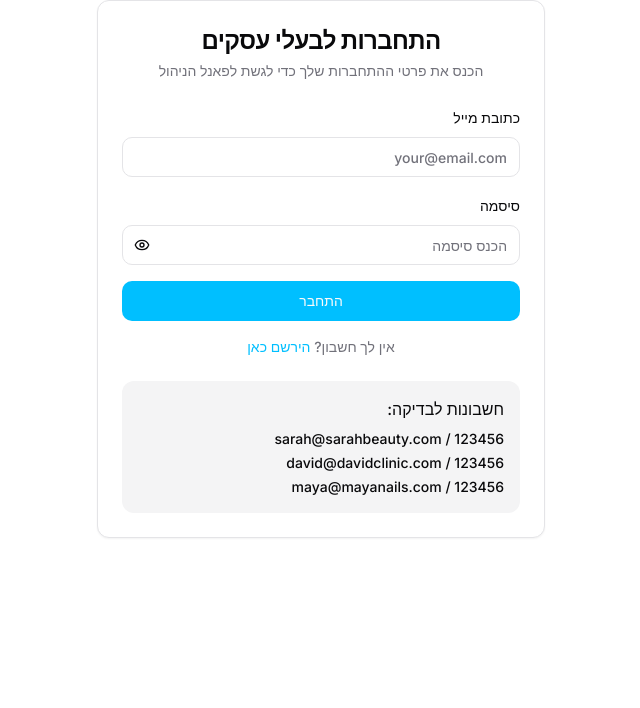
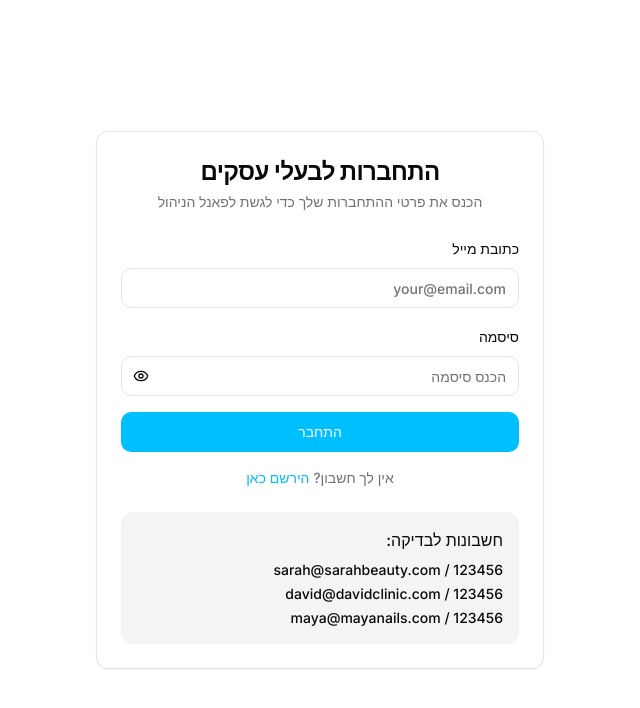
Before and after one commit to Avraham-Sason/keepqueue-client, a Next.js app: page /business/auth/signin in a window 1280 px wide. Shown: the top 708 px of the page, without its empty margins (526-1166 px from the left). Built offline with nearby package versions, Linux system fonts and the light colour scheme.

Commit message:
center forms

```diff
--- a/app/business/auth/signin/page.tsx
+++ b/app/business/auth/signin/page.tsx
@@ -1,5 +1,9 @@
-import { BusinessSignInForm } from "./signin-form"
+import { BusinessSignInForm } from "./signin-form";
 
 export default function BusinessSignInPage() {
-  return <BusinessSignInForm />
+    return (
+        <div className="h-screen w-full center">
+            <BusinessSignInForm />
+        </div>
+    );
 }
--- a/app/business/auth/signup/page.tsx
+++ b/app/business/auth/signup/page.tsx
@@ -1,5 +1,9 @@
-import { BusinessSignUpForm } from "./signup-form"
+import { BusinessSignUpForm } from "./signup-form";
 
 export default function BusinessSignUpPage() {
-  return <BusinessSignUpForm />
+    return (
+      <div className="h-screen w-full center">
+            <BusinessSignUpForm />
+        </div>
+    );
 }
--- a/app/customer/auth/signin/page.tsx
+++ b/app/customer/auth/signin/page.tsx
@@ -1,5 +1,9 @@
-import { CustomerSignInForm } from "./signin-form"
+import { CustomerSignInForm } from "./signin-form";
 
 export default function CustomerSignInPage() {
-  return <CustomerSignInForm />
+    return (
+        <div className="h-screen w-full center">
+            <CustomerSignInForm />
+        </div>
+    );
 }
--- a/app/customer/auth/signup/page.tsx
+++ b/app/customer/auth/signup/page.tsx
@@ -1,5 +1,9 @@
 import CustomerSignUpForm from "./signup-form";
 
 export default function CustomerSignUpPage() {
-    return <CustomerSignUpForm />;
+    return (
+        <div className="h-screen w-full center">
+            <CustomerSignUpForm />
+        </div>
+    );
 }
--- a/app/globals.css
+++ b/app/globals.css
@@ -290,6 +290,17 @@
     font-weight: 700;
 }
 
+.full {
+    width: 100%;
+    height: 100%;
+}
+
+.center {
+    display: flex;
+    justify-content: center;
+    align-items: center;
+}
+
 /* Glass effect */
 .glass-effect {
     background: rgba(255, 255, 255, 0.8);
```
Lines whose indentation alone changed are shown as unchanged.
